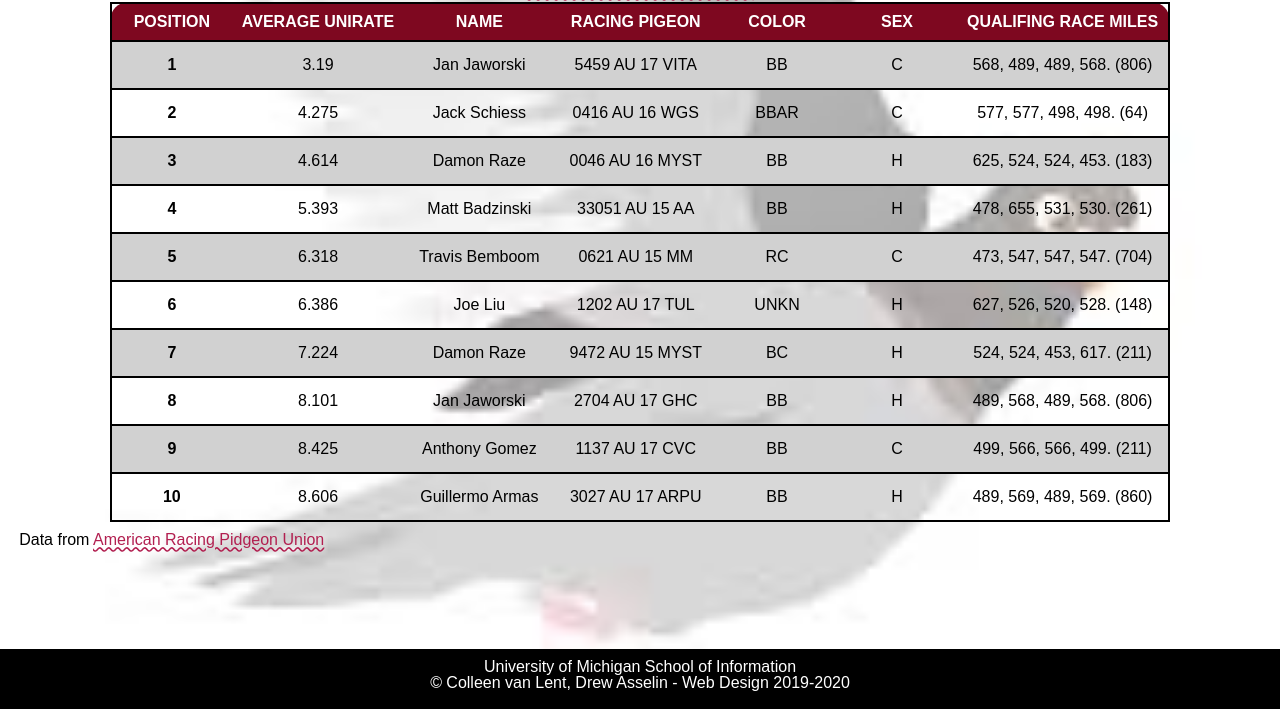
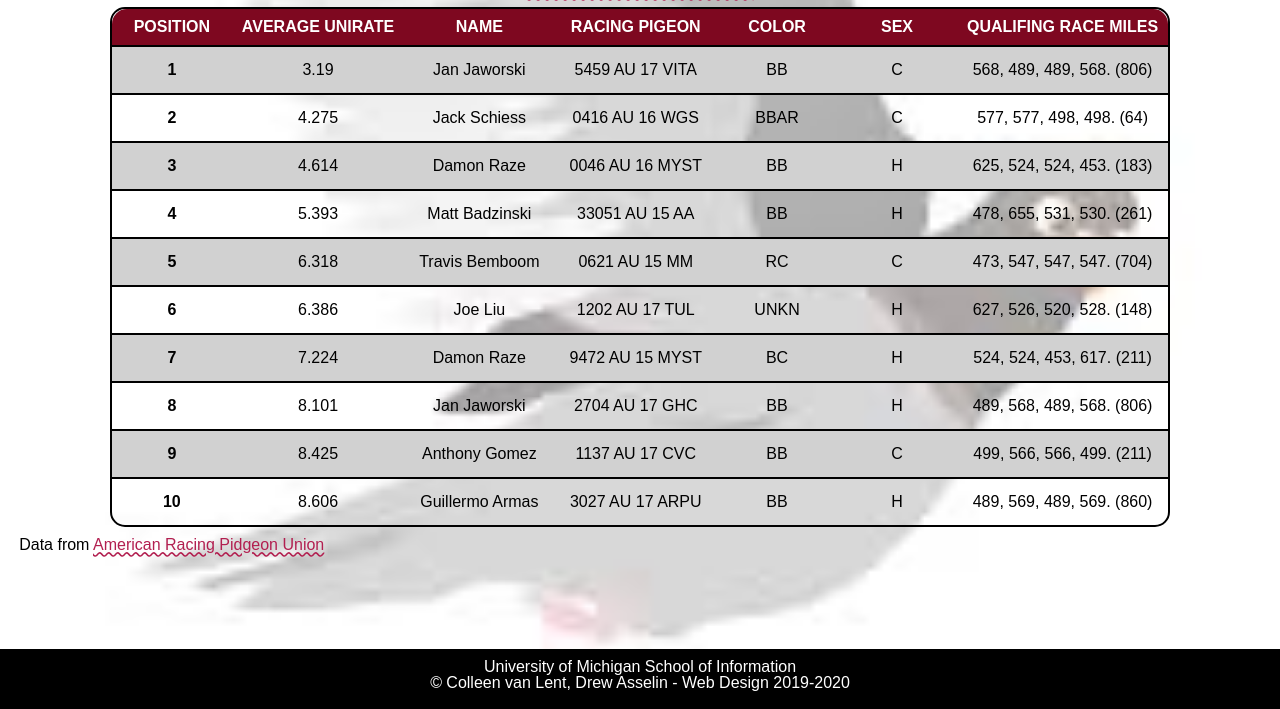
Before and after one commit to ashwinmalik92/homework3, a plain HTML site: page index.html in a window 1280 px wide. Shown: the part 91-800 px from the top of the page. Drawn offline with Linux system fonts and the light colour scheme; a web font is replaced by a local one.

Commit message:
Update style.css

```diff
--- a/css/style.css
+++ b/css/style.css
@@ -41,9 +41,12 @@ a {
   text-decoration-style: wavy;
 }
 table {
-  margin-top: 10px;
   border: 2px solid black;
   border-radius: 15px;
+  border-collapse: separate;
+}
+caption {
+  margin-bottom: 10px;
 }
 .colhead {
   min-width: 100px;
@@ -72,16 +75,16 @@ tr:hover {
   background: rgba(126, 8, 32, .5);
 }
 table thead tr:first-child th:first-child {
-  border-radius: 15px 0 0 0;
+  border-top-left-radius: 15px;
 }
 table thead tr:first-child th:last-child {
-  border-radius: 0 15px 0 0;
+  border-top-right-radius: 15px;
 }
-table tbody tr:last-child th:last-child {
-  border-radius: 0 0 0 15px;
+table tbody tr:last-child th:first-child {
+  border-bottom-left-radius: 15px;
 }
-table tbody tr:last-child th:last-child {
-  border-radius: 0 0 15px 0;
+table tbody tr:last-child td:last-child {
+  border-bottom-right-radius: 15px;
 }
 h1, table {
   margin: 0 auto;
```
